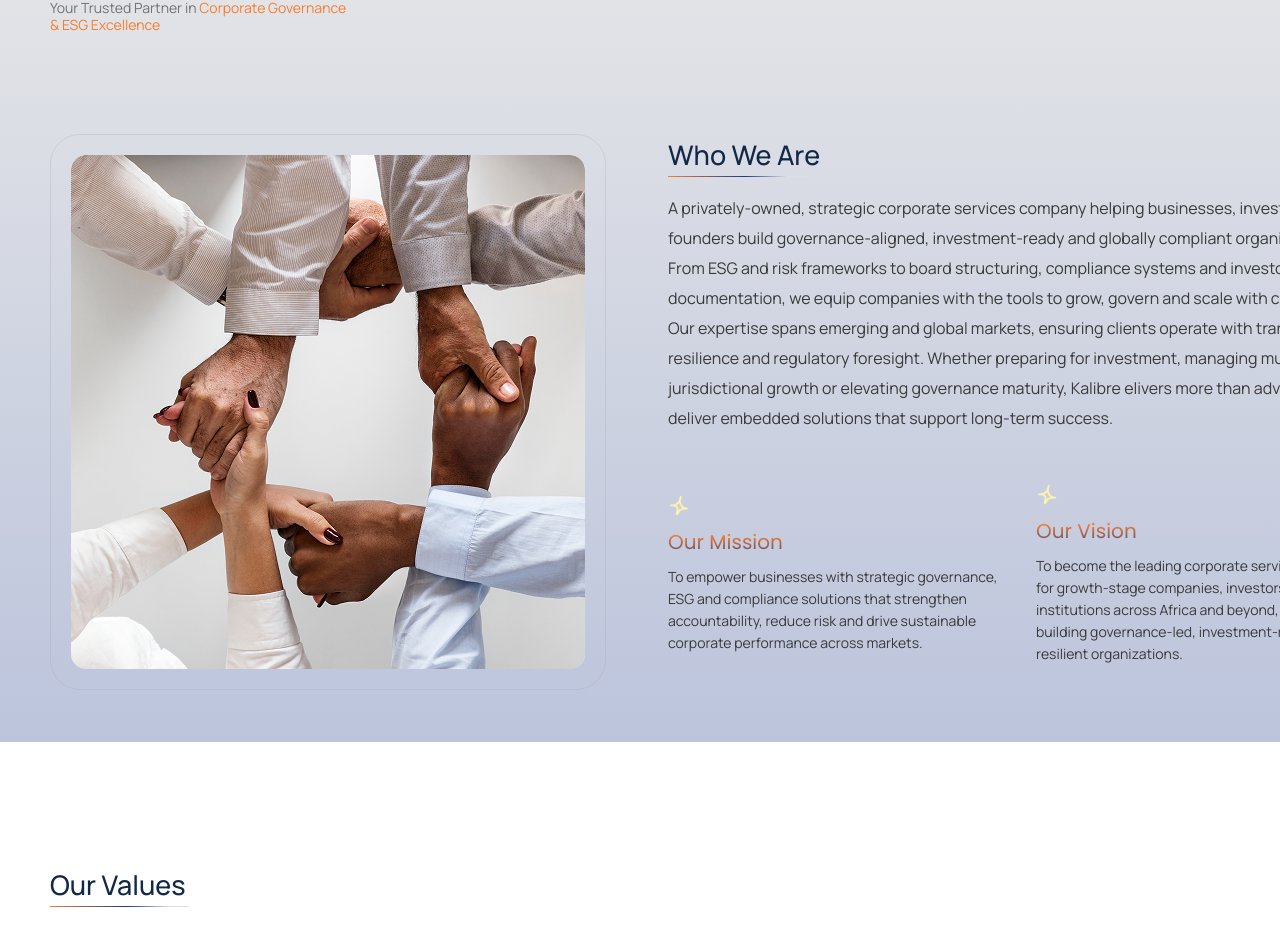
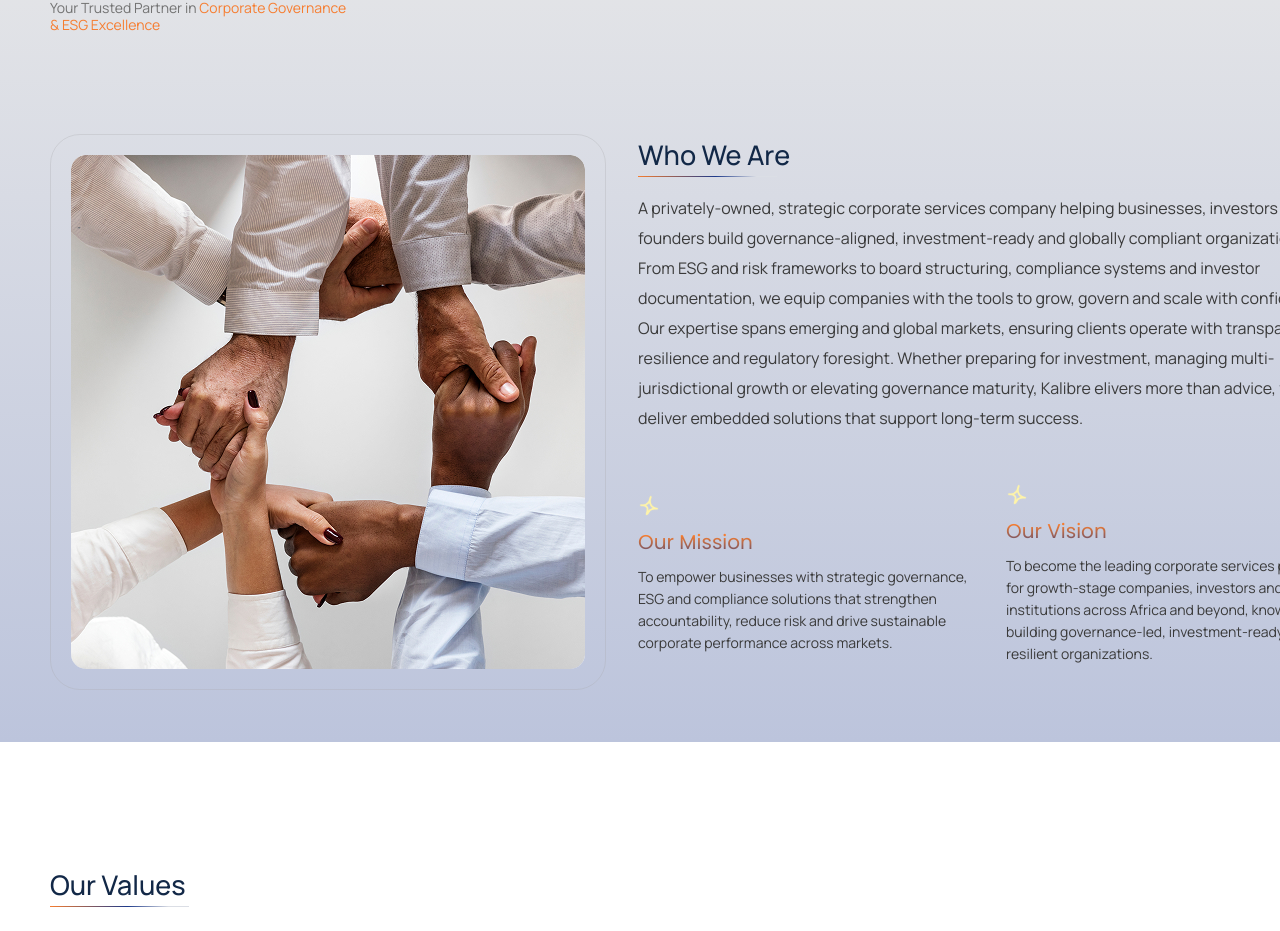
Before and after one commit to PreyeO/kalibre-cosec-services, a Next.js app: page / in a window 1280 px wide. Shown: the part 1549-2480 px from the top of the page. Built offline with nearby package versions, Linux system fonts and the light colour scheme.

Commit message:
add changes

```diff
--- a/components/landing-sections/about-us/AboutUs.tsx
+++ b/components/landing-sections/about-us/AboutUs.tsx
@@ -32,7 +32,7 @@ const AboutUs = () => {
           Corporate Governance & ESG Excellence
         </span>
       </p>
-      <div className=" items-stretch flex mt-[30px] lg:mt-[100px] md:mt-[50px] justify-start lg:gap-[62px] gap-6 flex-col xl:flex-row ">
+      <div className=" items-stretch flex mt-[30px] lg:mt-[100px] md:mt-[50px] justify-start gap-6 lg:gap-8 flex-col xl:flex-row ">
         <div className=" flex-grow w-full  rounded-[30px] border border-[#A8A9AD]/30 p-5">
           <Image
             src="/about-us.jpg"
```
